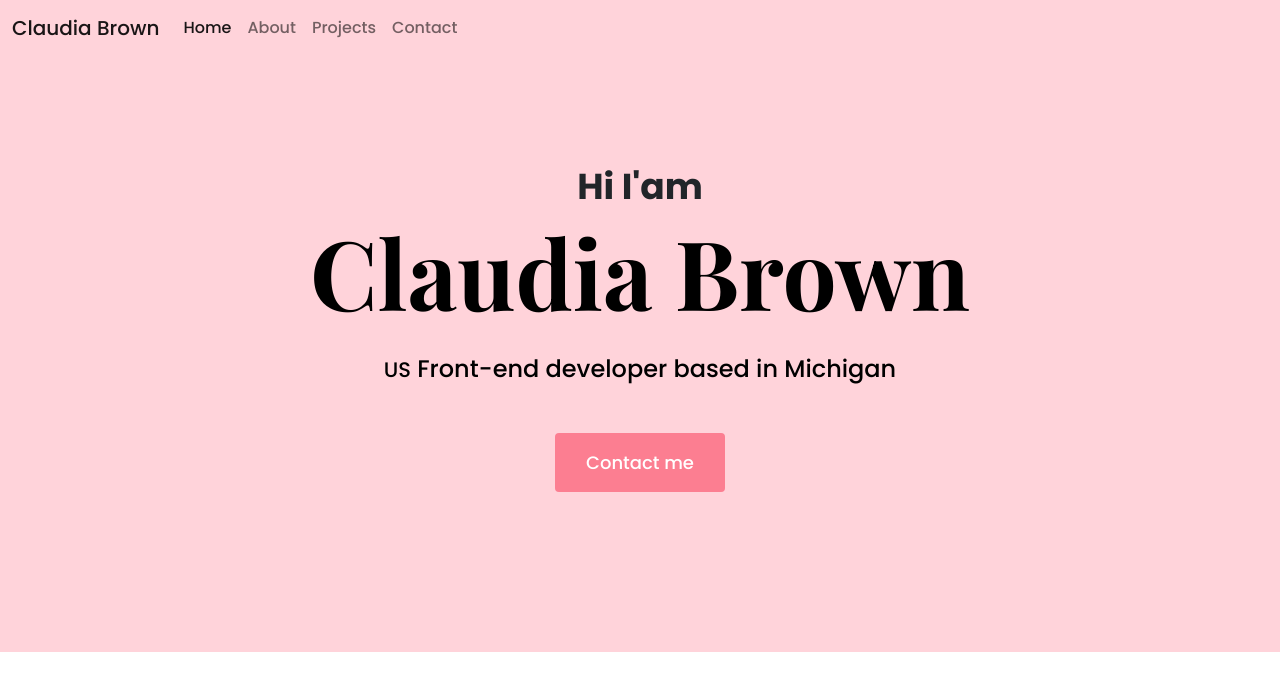
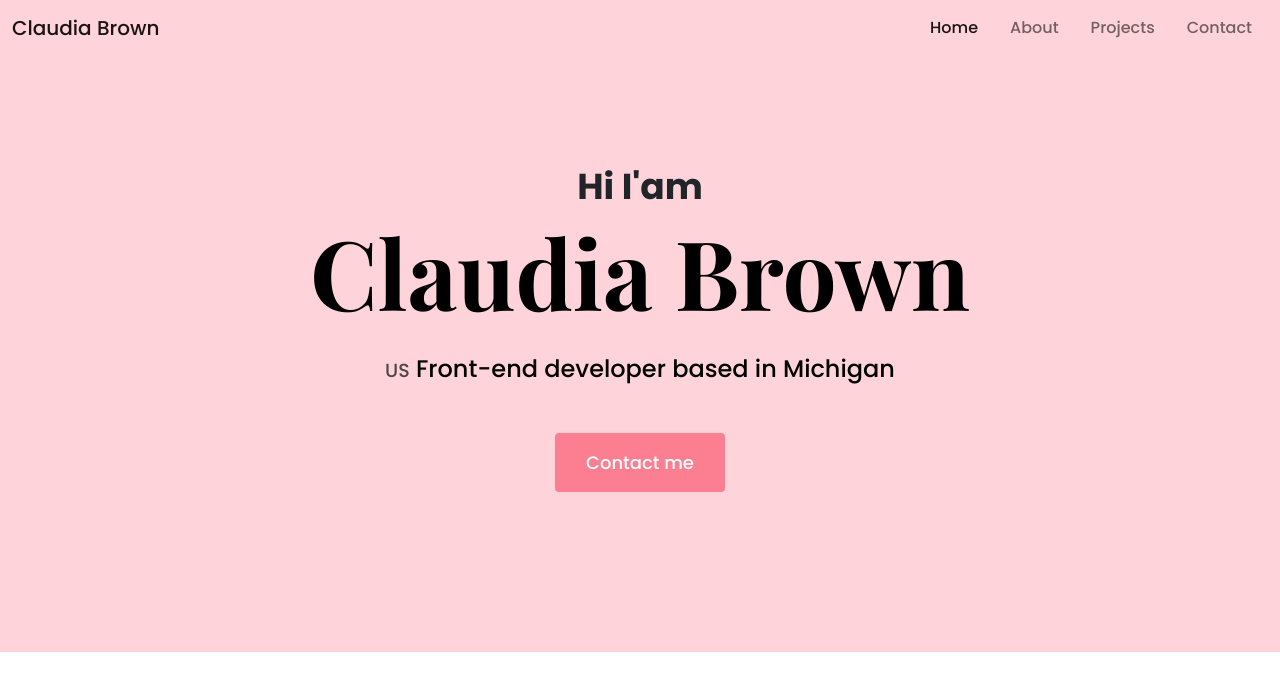
Before and after one commit to cbrown297/phony-portfolio, a plain HTML site: page index.html in a window 1280 px wide. Drawn offline with nearby package versions, Linux system fonts and the light colour scheme.

Commit message:
adding style to the navbar

```diff
--- a/index.html
+++ b/index.html
@@ -22,22 +22,22 @@
 <body>
     <nav class="navbar navbar-expand-lg navbar-light fixed-top">
         <div class="container-fluid">
-          <a class="navbar-brand" href="https://hilarious-pothos-fc173b.netlify.app/index.html" title="Claudia Brown">Claudia Brown</a>
+          <a class="navbar-brand" href="#" title="Claudia Brown">Claudia Brown</a>
           <button class="navbar-toggler" type="button" data-bs-toggle="collapse" data-bs-target="#navbarNav" aria-controls="navbarNav" aria-expanded="false" aria-label="Toggle navigation">
             <span class="navbar-toggler-icon"></span>
           </button>
           <div class="collapse navbar-collapse" id="navbarNav">
-            <ul class="navbar-nav">
-              <li class="nav-item">
+            <ul class="navbar-nav ms-auto">
+              <li class="nav-item px-2">
                 <a class="nav-link active" aria-current="page" href="#" title="Home">Home</a>
               </li>
-              <li class="nav-item">
+              <li class="nav-item px-2">
                 <a class="nav-link" href="#" title="About me">About</a>
               </li>
-              <li class="nav-item">
+              <li class="nav-item px-2">
                 <a class="nav-link" href="#" title="Projects">Projects</a>
               </li>
-              <li class="nav-item">
+              <li class="nav-item px-2">
                 <a class="nav-link" href="#" title="Contact me">Contact</a>
               </li>
             </ul>
@@ -53,7 +53,7 @@
           <small>US</small> Front-end developer based in Michigan
         </h2>
         <div>
-        <a href="#" class="btn btn-branding mt-4">Contact me</a>
+        <a href="#" class="btn btn-branding mt-4" title="Contact me button">Contact me</a>
         </div>
       </header>
 </body>
--- a/src/portfolio.css
+++ b/src/portfolio.css
@@ -22,6 +22,12 @@ h1 {
 
 p {
   font-weight: normal;
+}
+
+small {
+  font-size: 19px;
+  opacity: 0.8;
+  color: #232121;
 }
 
 .hero {
```
